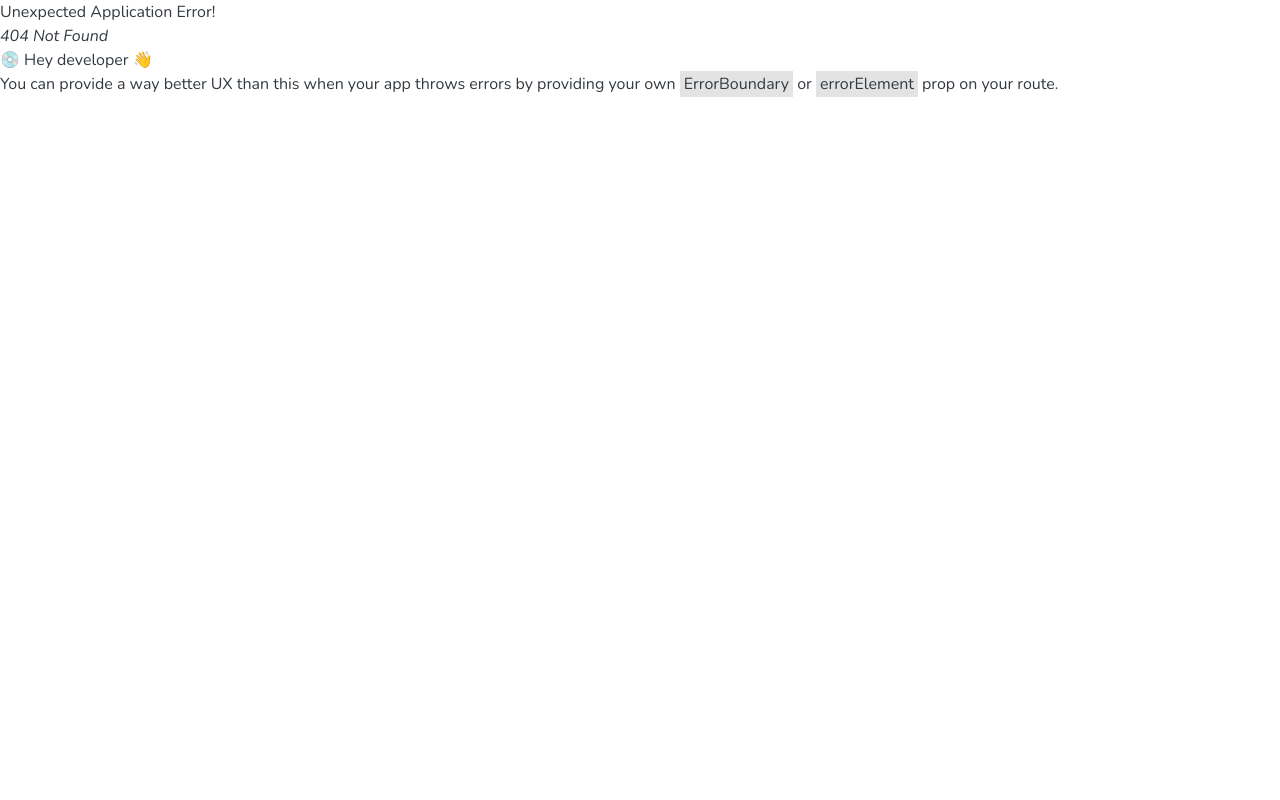
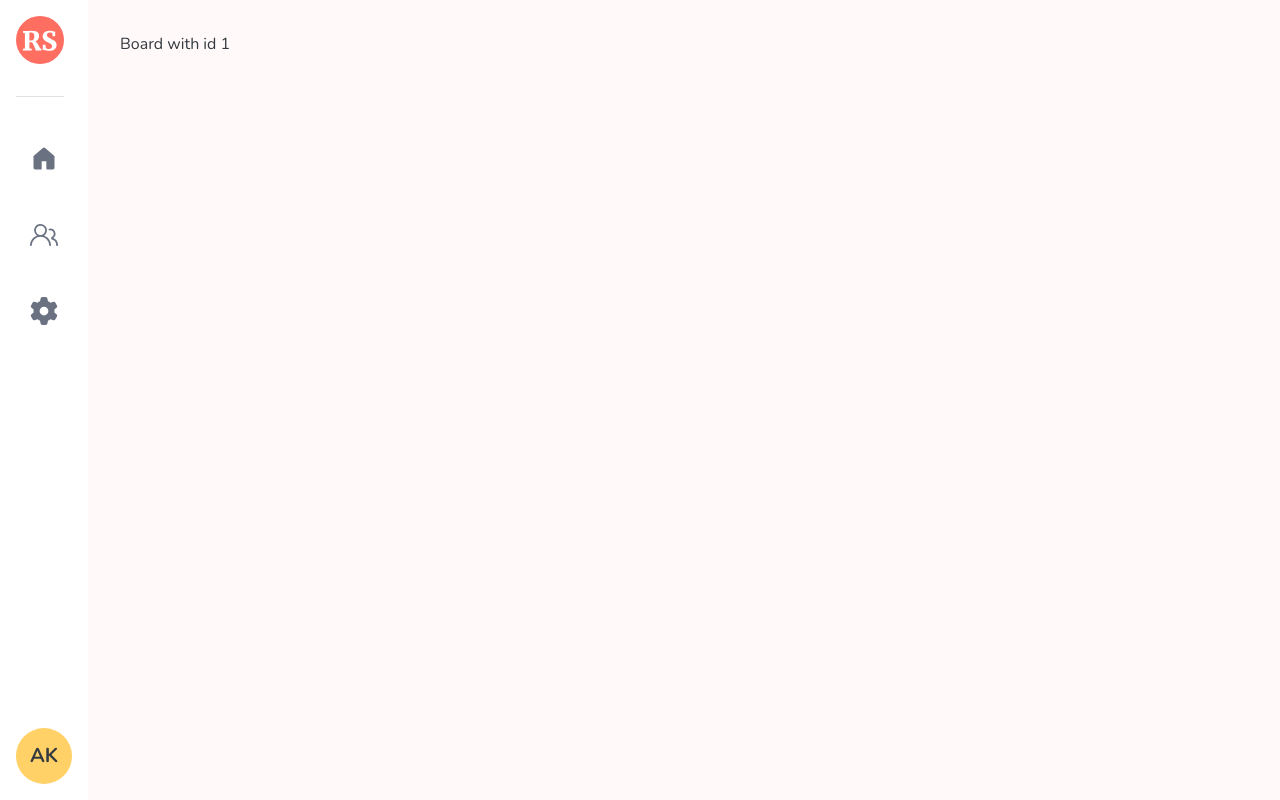
Before and after one commit to Ahmed-Khaled24/retro-spark-frontend, a React (Vite) app: page /app/board/1 in a window 1280 px wide. Before the commit this address had no page. Built offline with nearby package versions, Linux system fonts and the light colour scheme.

Commit message:
feat: create default board page

```diff
--- a/src/features/boards/components/BoardCard.tsx
+++ b/src/features/boards/components/BoardCard.tsx
@@ -38,7 +38,7 @@ const BoardCard: FC<BoardDto> = (board) => {
 
     return (
         <Link
-            to={`/app/boards/${board.id}`}
+            to={`/app/board/${board.id}`}
             className="border-1 border-primary-border rounded-lg flex flex-col h-[325px] p-1 shadow-xs"
         >
             <img
--- /dev/null
+++ b/src/pages/Board.tsx
@@ -0,0 +1,8 @@
+import { useParams } from "react-router-dom";
+
+const BoardPage = () => {
+    const { id } = useParams();
+    return <div>{`Board with id ${id}`}</div>;
+};
+
+export default BoardPage;
```
Also changed, not shown: src/routes/index.tsx (+7 -2 lines).
